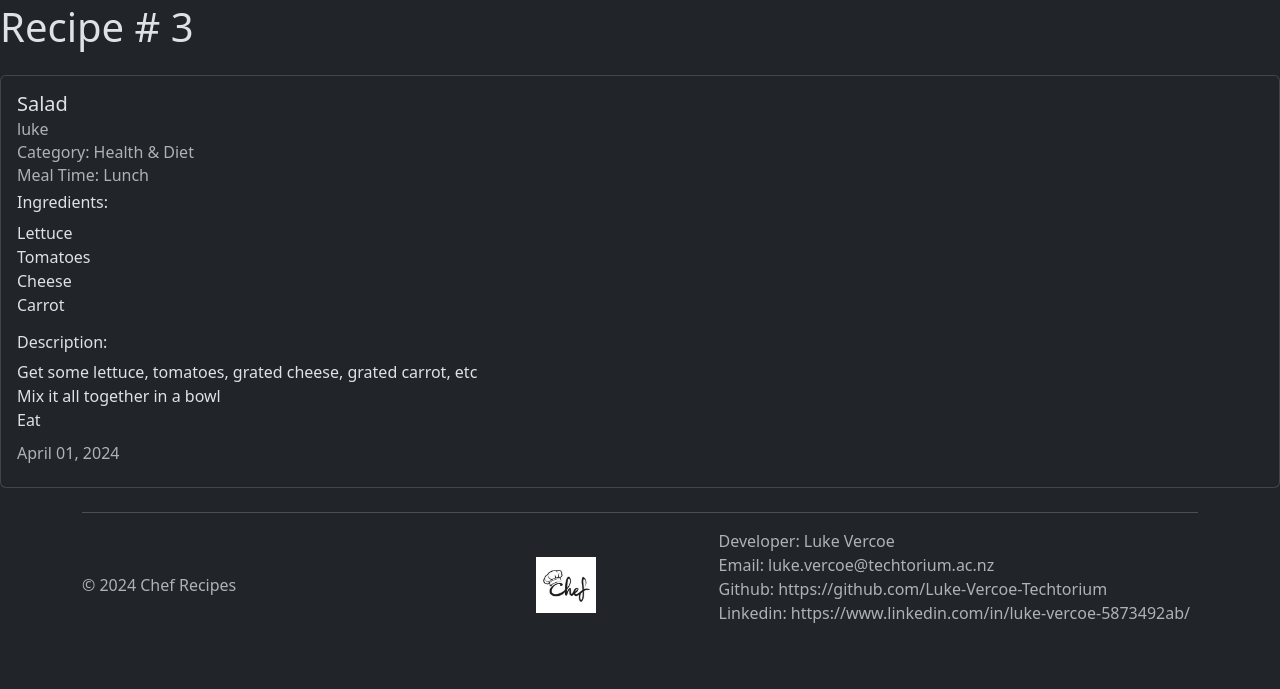
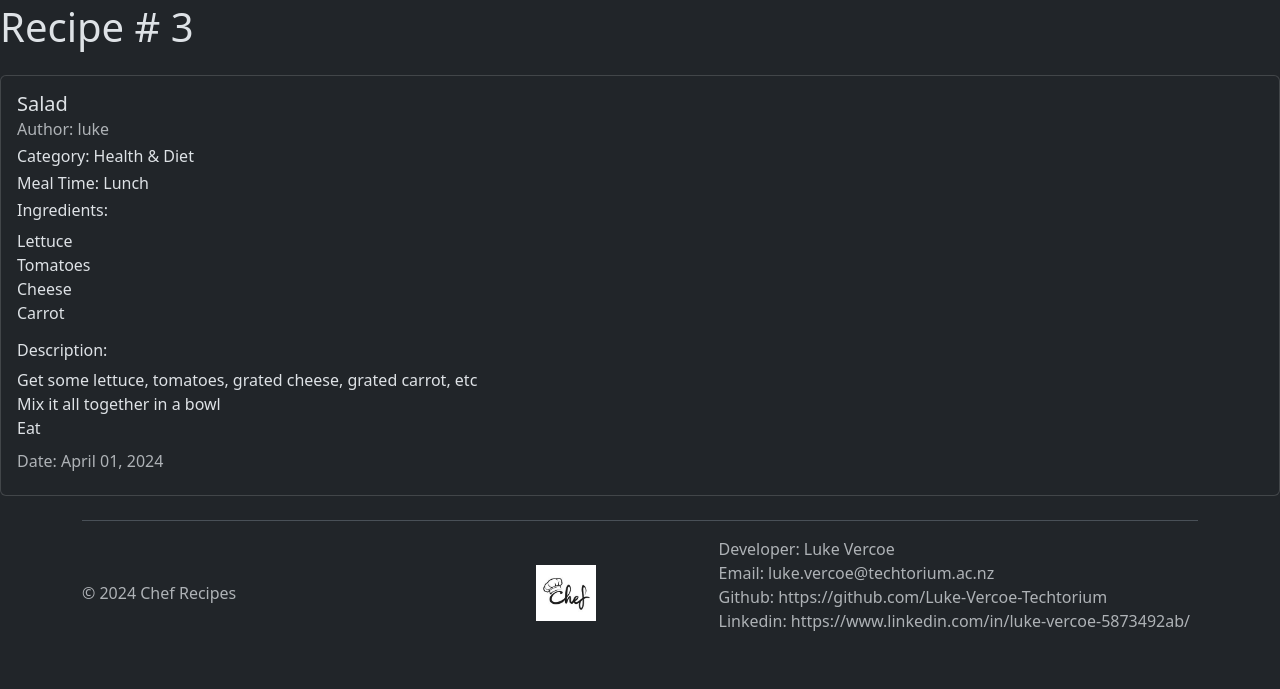
Before and after one commit to Luke-Vercoe-Techtorium/DjangoTerm1, a Django app: page /recipe/3 in a window 1280 px wide. Shown: the part 123-812 px from the top of the page. Before the commit the page ends 746 px from the top, so only its background shows below. Run offline with Django 5.2, Linux system fonts and the light colour scheme; data comes from the database, SQL or seed files in the repository.

Commit message:
Tweaked the recipe display

```diff
--- a/recipes_website/recipes/templates/recipes/recipe_detail.html
+++ b/recipes_website/recipes/templates/recipes/recipe_detail.html
@@ -10,9 +10,9 @@ View Recipe
 <div class="card my-4">
     <div class="card-body">
         <h5 class="card-title">{{ object.title }}</h5>
-        <h6 class="card-subtitle mb-2 text-muted">{{ object.author }}</h6>
-        <h6 class="card-subtitle mb-2 text-muted">Category: {{ object.get_category_display }}</h6>
-        <h6 class="card-subtitle mb-2 text-muted">Meal Time: {{ object.get_meal_time_display }}</h6>
+        <h6 class="card-subtitle mb-2 text-muted">Author: {{ object.author }}</h6>
+        <h6 class="card-title">Category: {{ object.get_category_display }}</h6>
+        <h6 class="card-title">Meal Time: {{ object.get_meal_time_display }}</h6>
         <h6 class="card-title">Ingredients:</h6>
         <p class="card-text">
             {{ object.ingredients|linebreaksbr }}
@@ -21,7 +21,7 @@ View Recipe
         <p class="card-text">
             {{ object.description|linebreaksbr }}
             <p />
-        <h6 class="card-subtitle mb-2 text-muted">{{ object.updated_at|date:"F d, Y" }}</h6>
+        <h6 class="card-subtitle mb-2 text-muted">Date: {{ object.updated_at|date:"F d, Y" }}</h6>
     </div>
 </div>
 
--- a/recipes_website/recipes/templates/recipes/recipe_display.html
+++ b/recipes_website/recipes/templates/recipes/recipe_display.html
@@ -1,7 +1,7 @@
 <div class="card my-4">
     <div class="card-body">
         <h5 class="card-title">{{ recipe.title }}</h5>
-        <h6 class="card-subtitle mb-2 text-muted">{{ recipe.author }}</h6>
+        <h6 class="card-subtitle mb-2 text-muted">Author: {{ recipe.author }}</h6>
         <h6 class="card-title">Ingredients:</h6>
         <p class="card-text">
             {{ recipe.ingredients|linebreaksbr }}
```
